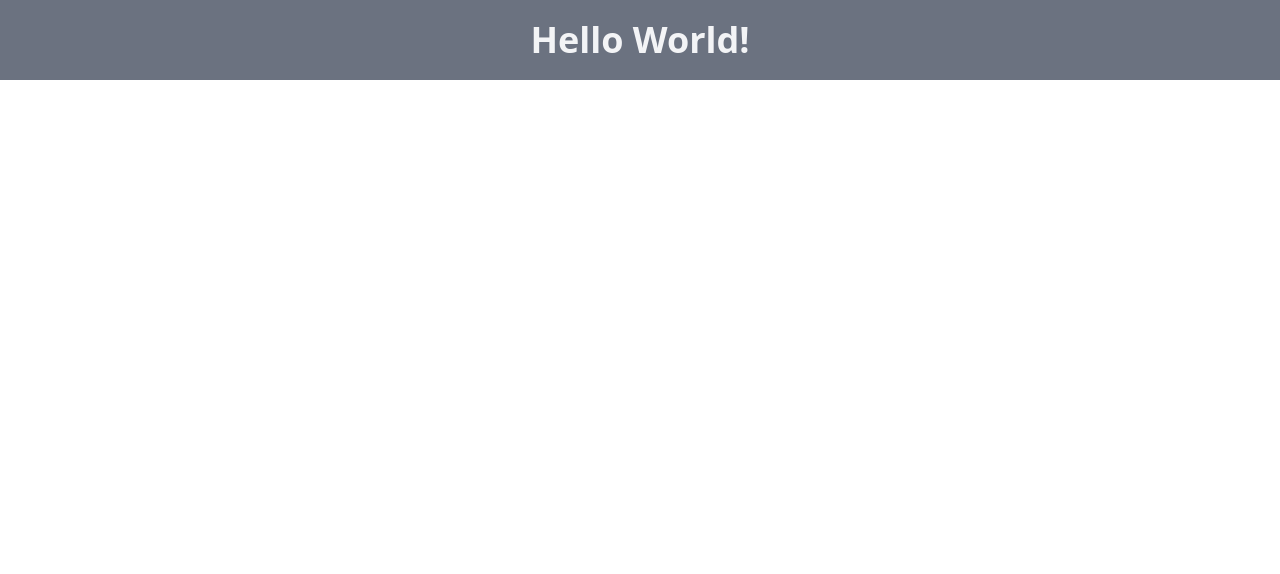
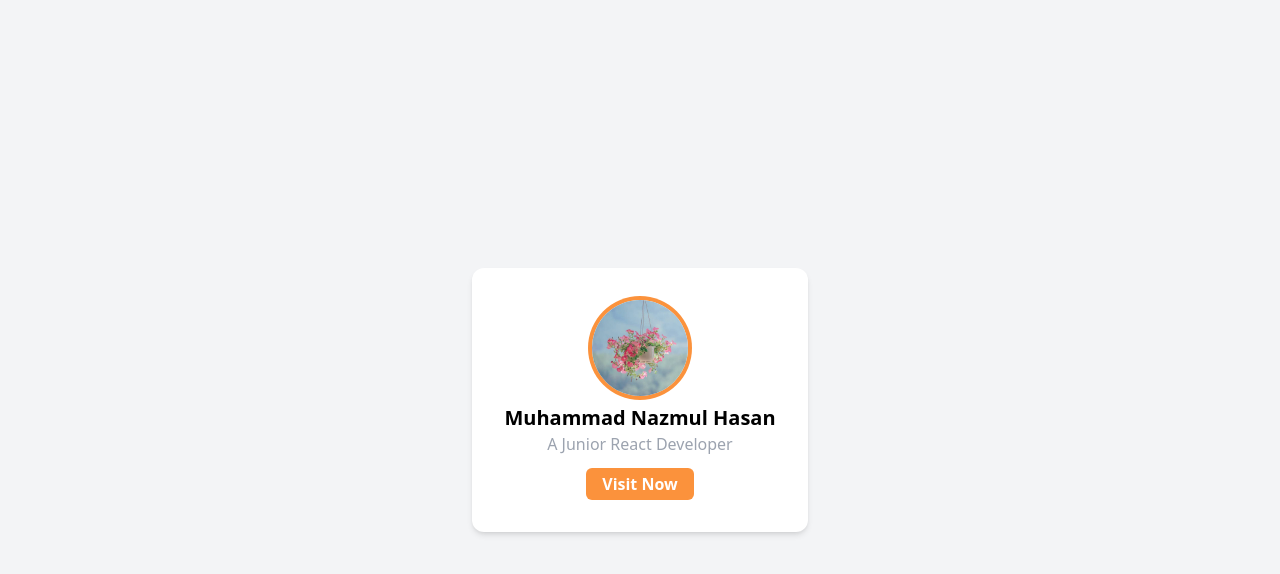
Before and after one commit to Nazmul1582/learn-tailwindcss, a website: page src/index.html in a window 1280 px wide. Drawn offline with Linux system fonts and the light colour scheme.

Commit message:
card design

```diff
--- a/src/index.html
+++ b/src/index.html
@@ -7,9 +7,28 @@
     <title>Tailwind CSS</title>
     <link rel="stylesheet" href="../dist/tailwind.css" />
   </head>
-  <body>
-    <h1 class="bg-gray-500 text-4xl text-center py-5 font-bold text-gray-100">
-      Hello World!
-    </h1>
+  <body class="h-screen flex items-center justify-center bg-gray-100">
+    <div class="bg-white max-w-sm p-8 rounded-xl shadow-md space-y-2">
+      <div class="h-24 w-24 mx-auto">
+        <img
+          class="rounded-full ring-4 ring-orange-400"
+          src="../images/flower.jpg"
+          alt="profile picture"
+        />
+      </div>
+      <div class="text-center space-y-3">
+        <div class="">
+          <h4 class="text-black text-xl font-semibold">
+            Muhammad Nazmul Hasan
+          </h4>
+          <p class="font-medium text-gray-400">A Junior React Developer</p>
+        </div>
+        <button
+          class="bg-orange-400 px-4 py-1 rounded-md text-white font-semibold"
+        >
+          Visit Now
+        </button>
+      </div>
+    </div>
   </body>
 </html>
```
Also changed, not shown: README.md, dist/tailwind.css, images/1.2.png (deleted), images/1.png (deleted), images/10.png (deleted), images/11.png (deleted), images/12.png (deleted), images/13.2.png (deleted), images/13.png (deleted), images/2.png (deleted), images/3.png (deleted), images/4.png (deleted), images/5.2.png (deleted), images/5.png (deleted), 5 more files.
